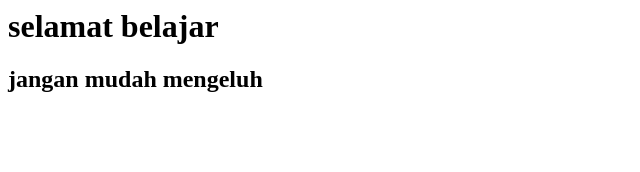
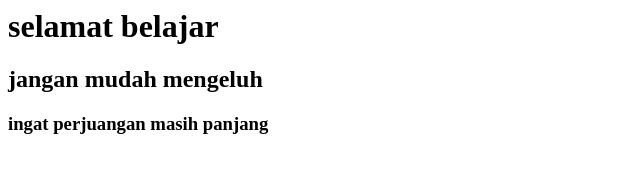
Before and after one commit to wahyuananda9/taufik_bpwl, a plain HTML site: page index.html in a window 1280 px wide. Shown: the whole page, without its empty margins (0-640 px from the left). Drawn offline with Linux system fonts and the light colour scheme.

Commit message:
Update index.html

```diff
--- a/index.html
+++ b/index.html
@@ -1,4 +1,5 @@
 <html>
     <h1> selamat belajar </h1>
     <h2> jangan mudah mengeluh </h2>
+    <h3> ingat perjuangan masih panjang </h3>
 </html>
```
